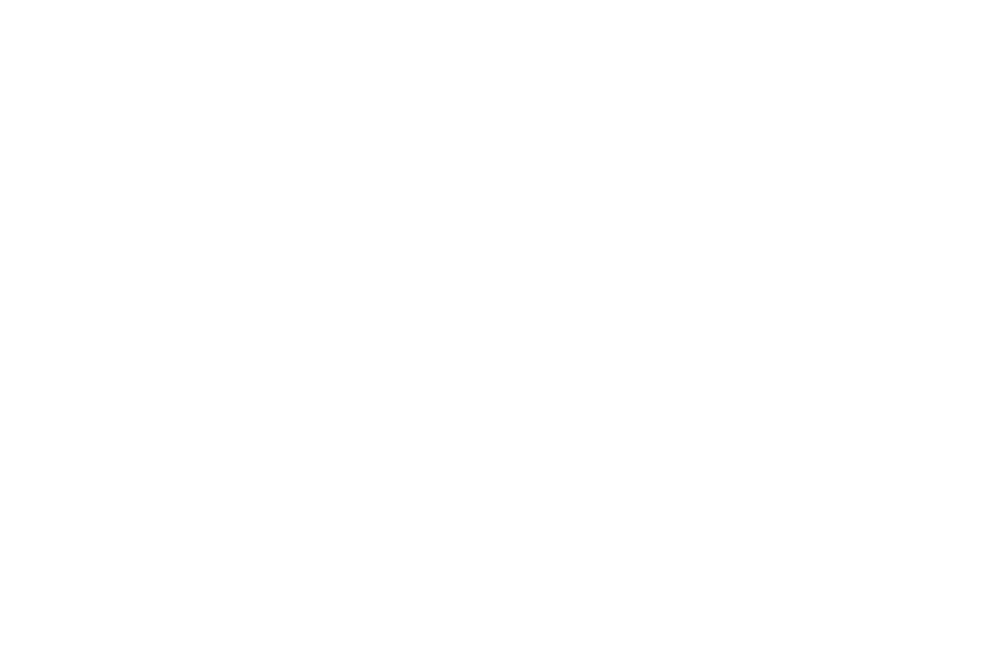
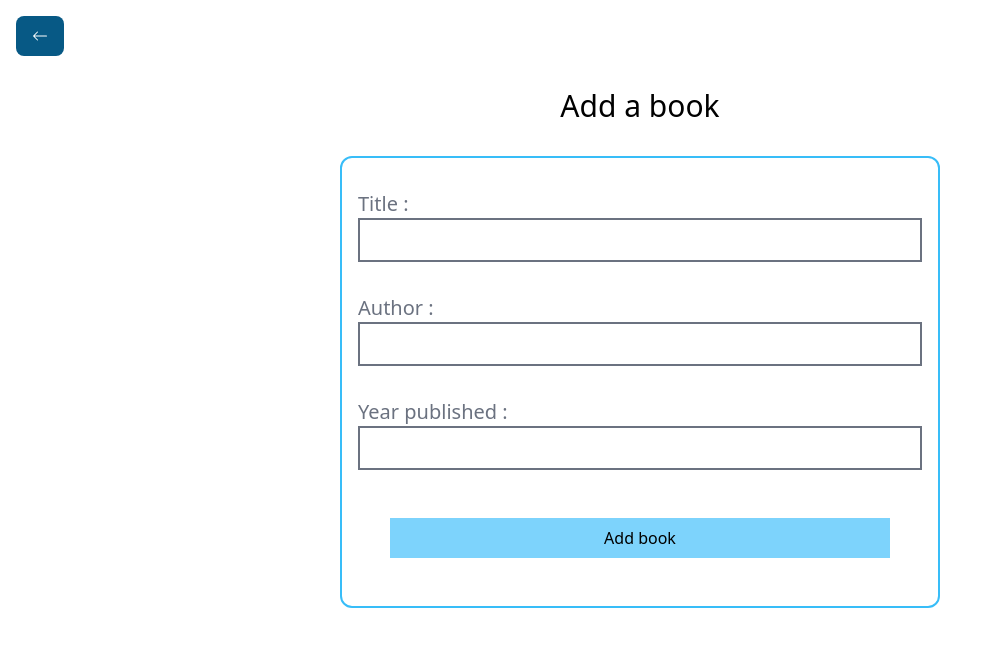
Before and after one commit to Heshan-w/BookStore-MERN, a React (Vite) app in the folder frontend/: page /books/create in a window 1280 px wide. Shown: the top 646 px of the page, without its empty margins (0-987 px from the left). Built offline with nearby package versions, Linux system fonts and the light colour scheme.

Commit message:
feat: added a form and functionality to create a book

```diff
--- a/frontend/src/pages/CreateBook.jsx
+++ b/frontend/src/pages/CreateBook.jsx
@@ -1,11 +1,88 @@
-import React from 'react'
+import React, { useState } from "react";
+import axios from "axios";
+import Spinner from "../component/Spinner";
+import BackButton from "../component/BackButton";
+import { useNavigate } from "react-router-dom";
 
 const CreateBook = () => {
+  const [title, setTitle] = useState();
+  const [author, setAuthor] = useState();
+  const [publishYear, setPublishYear] = useState();
+  const [loading, setLoading] = useState();
+  const navigate = useNavigate();
+
+  const handleSaveBook = () => {
+    // in JavaScript, when the property name and the variable name are the same, you can use the shorthand syntax.
+    // So title: title can be shortened to just title.
+    const data = {
+      title,
+      author,
+      publishYear,
+    };
+    setLoading(true);
+    axios
+      .post("http://localhost:5555/books", data)
+      .then(() => {
+        setLoading(false);
+        navigate("/");
+      })
+      .catch((error) => {
+        setLoading(false);
+        alert("Unable to upload book, please try again");
+        console.log(error);
+      });
+  };
+
   return (
-    <div>
+    <div className="p-4">
+      <BackButton />
+      <div className="flex justify-center items-center my-5">
+        <h1 className="text-3xl my-3">Add a book</h1>
+      </div>
+      {loading ? <Spinner /> : ""}
+      <div className="flex flex-col border-2 border-sky-400 rounded-xl w-[600px] p-4 mx-auto">
+        <div className="my-4">
+          <label className="text-xl text-gray-500 mr-4">Title : </label>
+          <input
+            type="text"
+            value={title}
+            onChange={(e) => {
+              setTitle(e.target.value);
+            }}
+            className="border-2 border-gray-500 w-full px-4 py-2"
+          />
+        </div>
 
+        <div className="my-4">
+          <label className="text-xl text-gray-500 mr-4">Author : </label>
+          <input
+            type="text"
+            value={author}
+            onChange={(e) => {
+              setAuthor(e.target.value);
+            }}
+            className="border-2 border-gray-500 w-full px-4 py-2"
+          />
+        </div>
+
+        <div className="my-4">
+          <label className="text-xl text-gray-500 mr-4">Year published :</label>
+          <input
+            type="text"
+            value={publishYear}
+            onChange={(e) => {
+              setPublishYear(e.target.value);
+            }}
+            className="border-2 border-gray-500 w-full px-4 py-2"
+          />
+        </div>
+
+        <button onClick={handleSaveBook} className="p-2 bg-sky-300 m-8">
+          Add book
+        </button>
+      </div>
     </div>
-  )
-}
+  );
+};
 
-export default CreateBook
+export default CreateBook;
```
